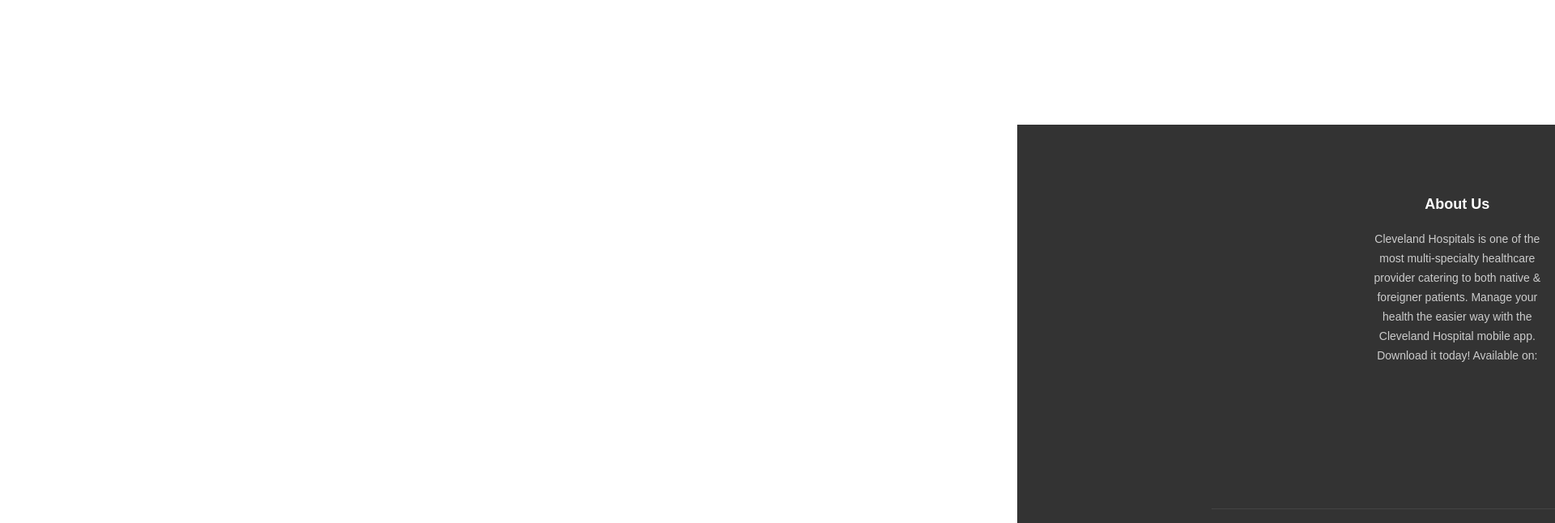
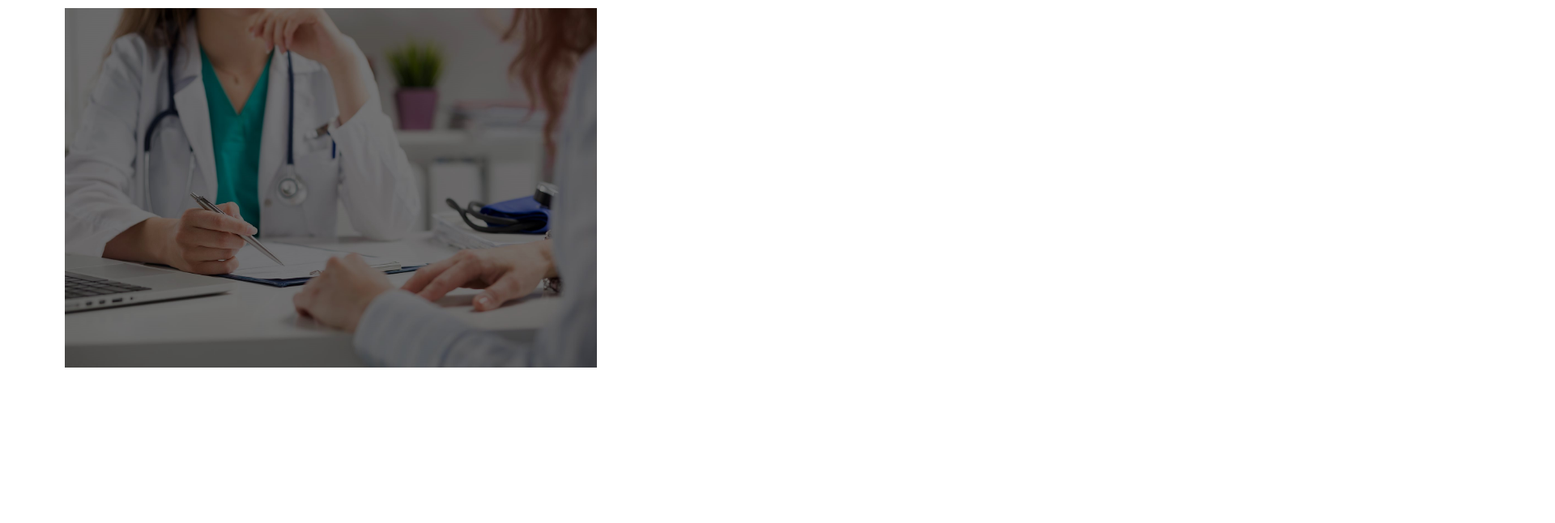
Before and after one commit to Aqsin21/FrontProject, a plain HTML site: page Blog.html in a window 1280 px wide. Shown: the part 1387-2033 px from the top of the page at 81% size, 1920 px wide, since content can reach past the window. Drawn offline with Linux system fonts and the light colour scheme.

Commit message:
'sixteen'

```diff
--- a/assets/css/Blog.css
+++ b/assets/css/Blog.css
@@ -590,7 +590,7 @@ ul li ul.dropdown {
 
 
 .fton{
-  position: relative;
+  margin-left: 700px;
   background-image: url('/images/counter-bg\ \(1\).jpg');
   background-position: center;
   background-repeat: no-repeat;
@@ -609,6 +609,11 @@ ul li ul.dropdown {
   padding: 60px 0 20px;
   margin-top: 500px;
   width: 100%;
+}
+
+.footer1{
+  margin-left: -2500px;
+  margin-top: 800px
 }
 
 .footer-link{
```
